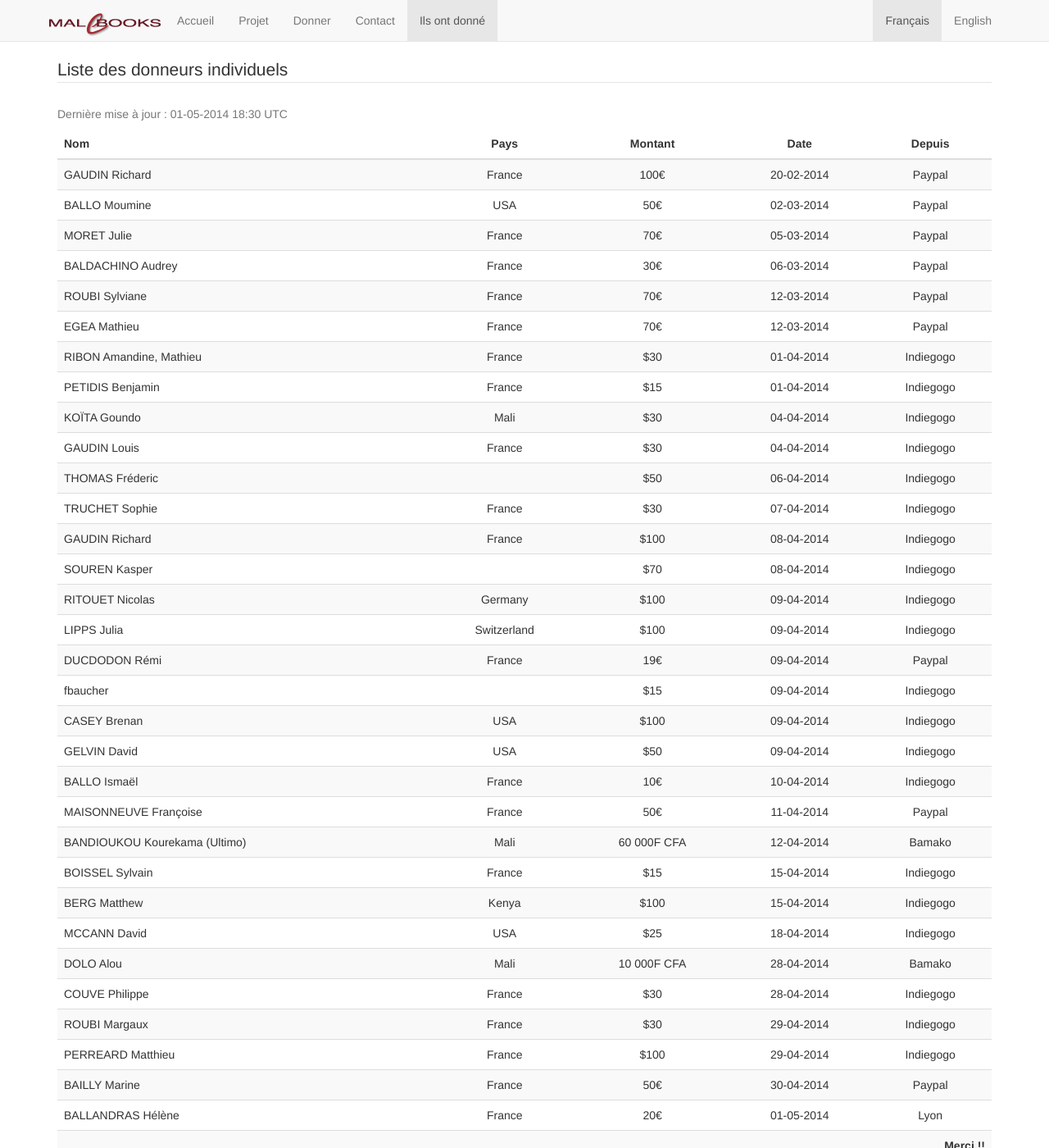
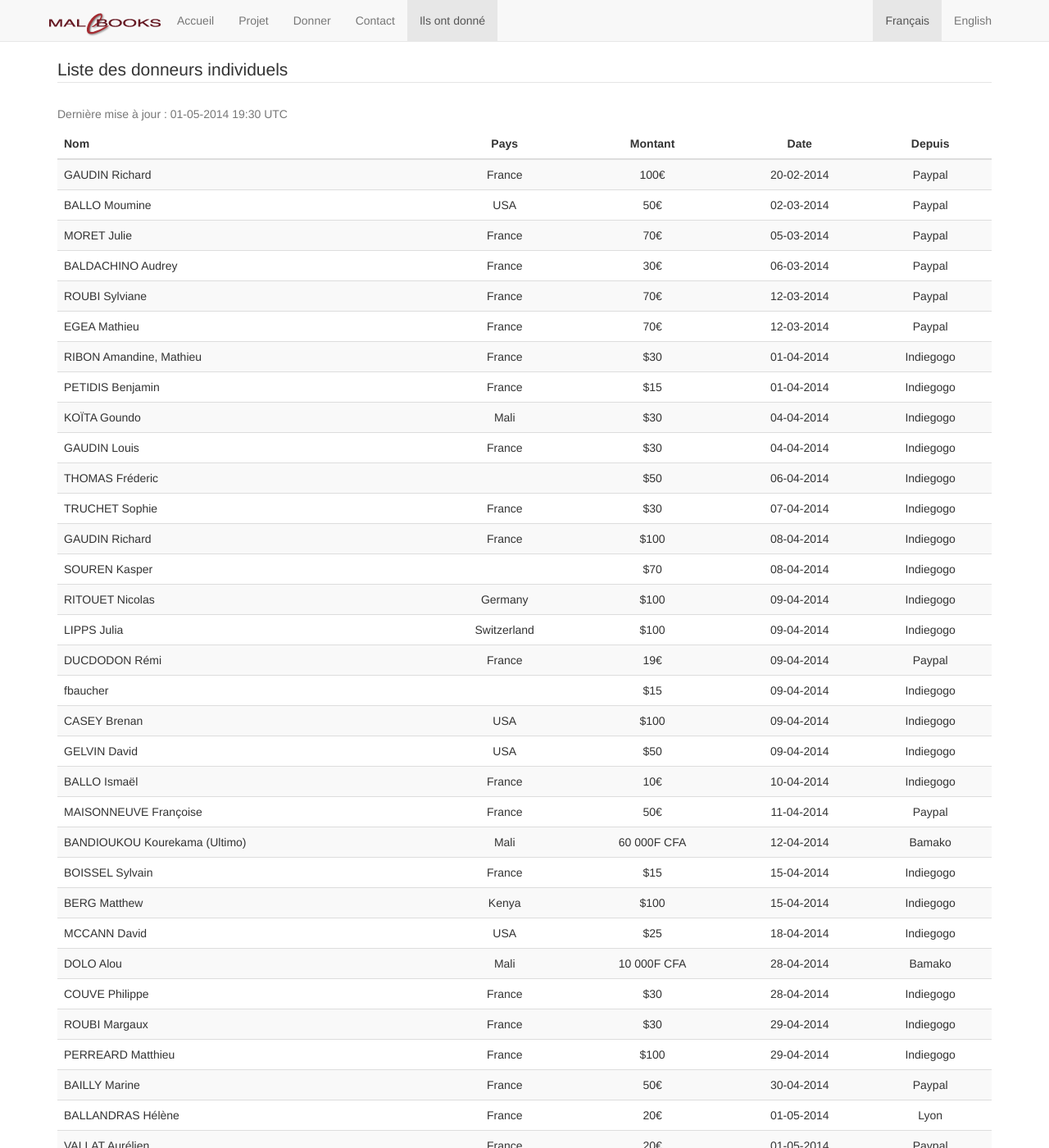
Before and after one commit to HumanESDES/malebooks, a Jekyll site: the page built from donneurs/index.md, in a window 1280 px wide and 1400 px high. Shown: the whole window at 82% size. Built offline with Jekyll 4.4.1, drawn with Linux system fonts in a browser that asks for light colours; nearby versions of some CDN libraries; Markdown is read by kramdown in place of the engine named in the settings.

Commit message:
Update donors.html

```diff
--- a/_includes/donors.html
+++ b/_includes/donors.html
@@ -1,5 +1,5 @@
 <table class="table table-striped budget">
-    <caption>{% if page.lang == 'en' %}Updated on:{% else %}Dernière mise à jour :{% endif %} 01-05-2014 18:30 UTC</caption>
+    <caption>{% if page.lang == 'en' %}Updated on:{% else %}Dernière mise à jour :{% endif %} 01-05-2014 19:30 UTC</caption>
     <thead>
         <legend>{% if page.lang == 'en' %}List of all individual donors{% else %}Liste des donneurs individuels{% endif %}</legend>
         <tr><th>{% if page.lang == 'en' %}Name{% else %}Nom{% endif %}</th><th>{% if page.lang == 'en' %}Country{% else %}Pays{% endif %}</th><th>{% if page.lang == 'en' %}Amount{% else %}Montant{% endif %}</th><th>{% if page.lang == 'en' %}Date{% else %}Date{% endif %}</th><th>{% if page.lang == 'en' %}From{% else %}Depuis{% endif %}</th></tr>
@@ -37,6 +37,7 @@
         <tr><td>PERREARD Matthieu</td><td>France</td><td>$100</td><td>29-04-2014</td><td>Indiegogo</td></tr>
         <tr><td>BAILLY Marine</td><td>France</td><td>50€</td><td>30-04-2014</td><td>Paypal</td></tr>
         <tr><td>BALLANDRAS Hélène</td><td>France</td><td>20€</td><td>01-05-2014</td><td>Lyon</td></tr>
+        <tr><td>VALLAT Aurélien</td><td>France</td><td>20€</td><td>01-05-2014</td><td>Paypal</td></tr>
         <tr><td colspan="5">{% if page.lang == 'en' %}Thank You !!{% else %}Merci !!{% endif %}</td></tr>
     </tbody>
 </table>
```
